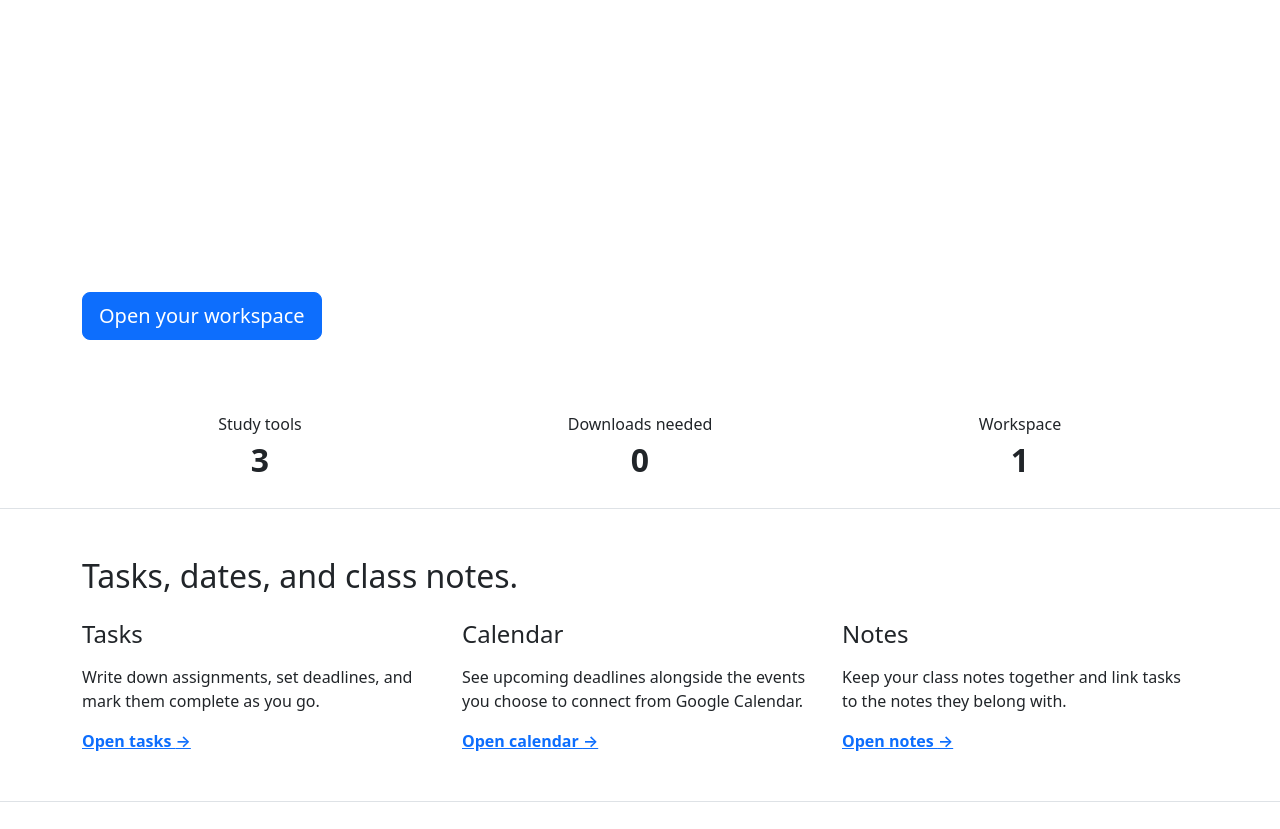
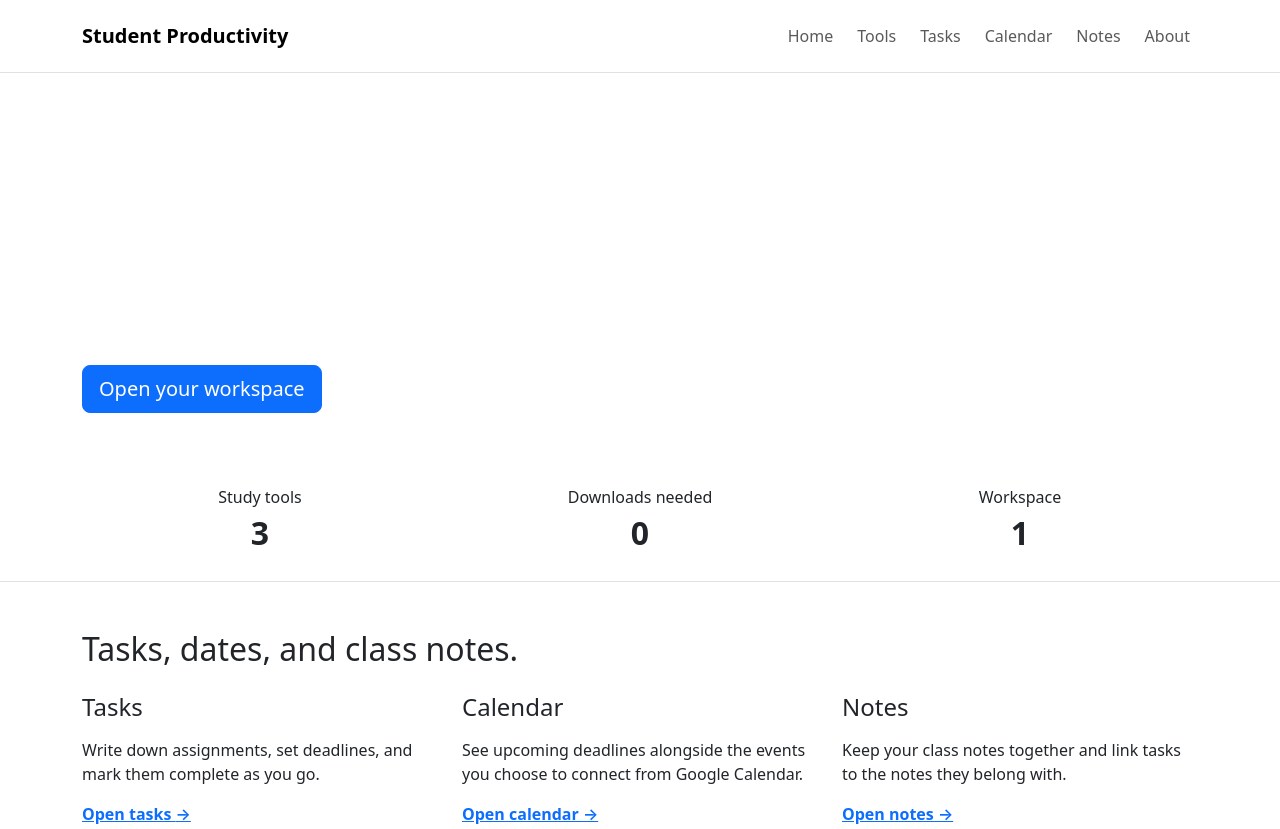
Before and after one commit to DaxtonZimmerman/ProductivityApp, a website: page index.html in a window 1280 px wide. Shown: the top 829 px of the page. Drawn offline with nearby package versions, Linux system fonts and the light colour scheme.

Commit message:
Add six-link responsive navbar with Bootstrap collapse

```diff
--- a/index.html
+++ b/index.html
@@ -10,7 +10,24 @@
 </head>
 <body>
     <a class="visually-hidden-focusable skip-link" href="#main">Skip to content</a>
-    <!-- Responsive navigation is added at the next project checkpoint. -->
+    <nav class="navbar navbar-expand-lg bg-white border-bottom py-3" aria-label="Main navigation">
+        <div class="container">
+            <a class="navbar-brand fw-bold" href="#home">Student Productivity</a>
+            <button class="navbar-toggler" type="button" data-bs-toggle="collapse" data-bs-target="#main-navigation" aria-controls="main-navigation" aria-expanded="false" aria-label="Toggle navigation">
+                <span class="navbar-toggler-icon"></span>
+            </button>
+            <div class="collapse navbar-collapse" id="main-navigation">
+                <ul class="navbar-nav ms-auto gap-lg-2">
+                    <li class="nav-item"><a class="nav-link" href="#home">Home</a></li>
+                    <li class="nav-item"><a class="nav-link" href="#tools">Tools</a></li>
+                    <li class="nav-item"><a class="nav-link" href="#tasks">Tasks</a></li>
+                    <li class="nav-item"><a class="nav-link" href="#calendar">Calendar</a></li>
+                    <li class="nav-item"><a class="nav-link" href="#notes">Notes</a></li>
+                    <li class="nav-item"><a class="nav-link" href="#about">About</a></li>
+                </ul>
+            </div>
+        </div>
+    </nav>
     <header class="hero text-white" id="home">
         <div class="container py-5">
             <p class="mb-3 fw-semibold">Student Productivity</p>
```
